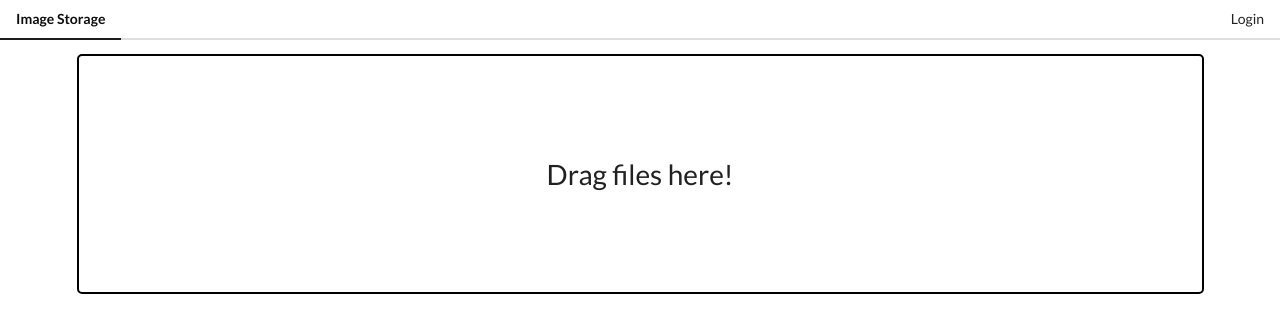
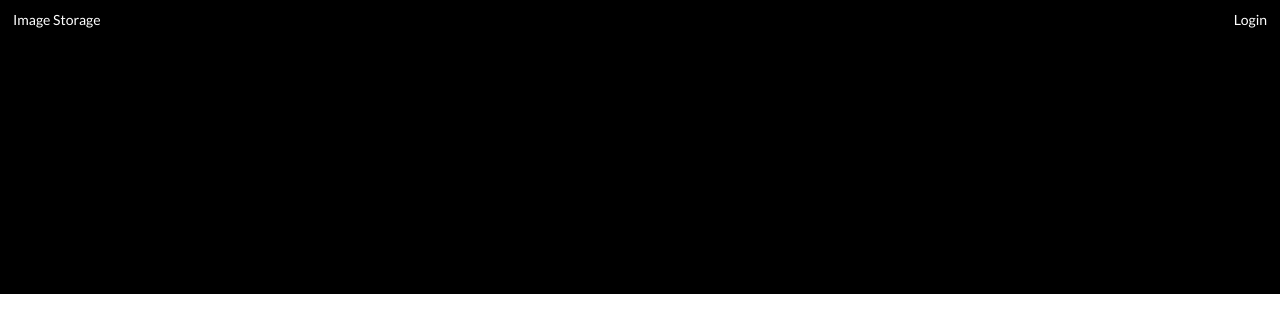
Before and after one commit to Arximiro/Image-Uploader, a Vue app: page /upload in a window 1280 px wide. Shown: the top 332 px of the page. Built offline with nearby package versions, Linux system fonts and the light colour scheme.

Commit message:
adjust styles of main app, fix issue causing login message to stick around

```diff
--- a/src/App.vue
+++ b/src/App.vue
@@ -1,5 +1,5 @@
 <template>
-<div>
+<div class="main">
   <AppHeader />
   <div class="ui container">
     <router-view></router-view> <!-- This tag tells Vue router, anytime you match a route, take that component and place it right here -->
@@ -25,4 +25,7 @@ export default {
 
 
 <style lang="scss" scoped>
+  .main {
+    background-color: black;
+  }
 </style>
--- a/src/components/AppHeader.vue
+++ b/src/components/AppHeader.vue
@@ -1,5 +1,5 @@
 <template>
-  <div class="ui secondary pointing menu">
+  <div class="ui secondary menu">
     <router-link to="/" class="item active">
       Image Storage
     </router-link>
@@ -37,17 +37,22 @@ export default {
 
 
 <style lang="scss" scoped>
+
 .horizontal {
   display: flex;
-
-  & a:hover {
-    background-color: orange !important;
-    transition: all 0.3s !important;
-  }
 }
 
 .login:hover {
   background-color: rgb(138, 170, 138) !important;
   transition: all 0.3s !important;
 }
+
+a {
+  color: white !important;
+
+  &:hover {
+    background-color: orange !important;
+    transition: all 0.3s !important;
+  }
+}
 </style>
--- a/src/components/ImageList.vue
+++ b/src/components/ImageList.vue
@@ -4,7 +4,7 @@
     <img v-for="img in allImages" :src="img.link" :key="img.id" />
   </div>
 
-  <h1 else>Please Log In to Get Started!</h1>
+  <h1 v-else>Please Log In to Get Started!</h1>
 </div>
 </template>
 
```
